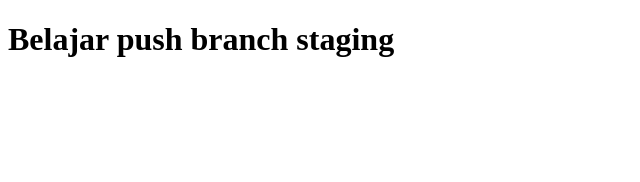
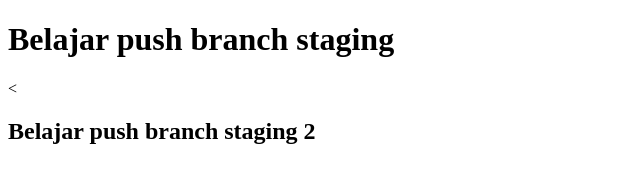
Before and after one commit to JepriYS/test-git, a plain HTML site: page header.html in a window 1280 px wide. Shown: the whole page, without its empty margins (0-640 px from the left). Drawn offline with Linux system fonts and the light colour scheme.

Commit message:
Menambahkan elment h2

```diff
--- a/header.html
+++ b/header.html
@@ -6,5 +6,6 @@
   </head>
   <body>
     <h1>Belajar push branch staging</h1>
+    <<h2>Belajar push branch staging 2</h2>
   </body>
 </html>
```
